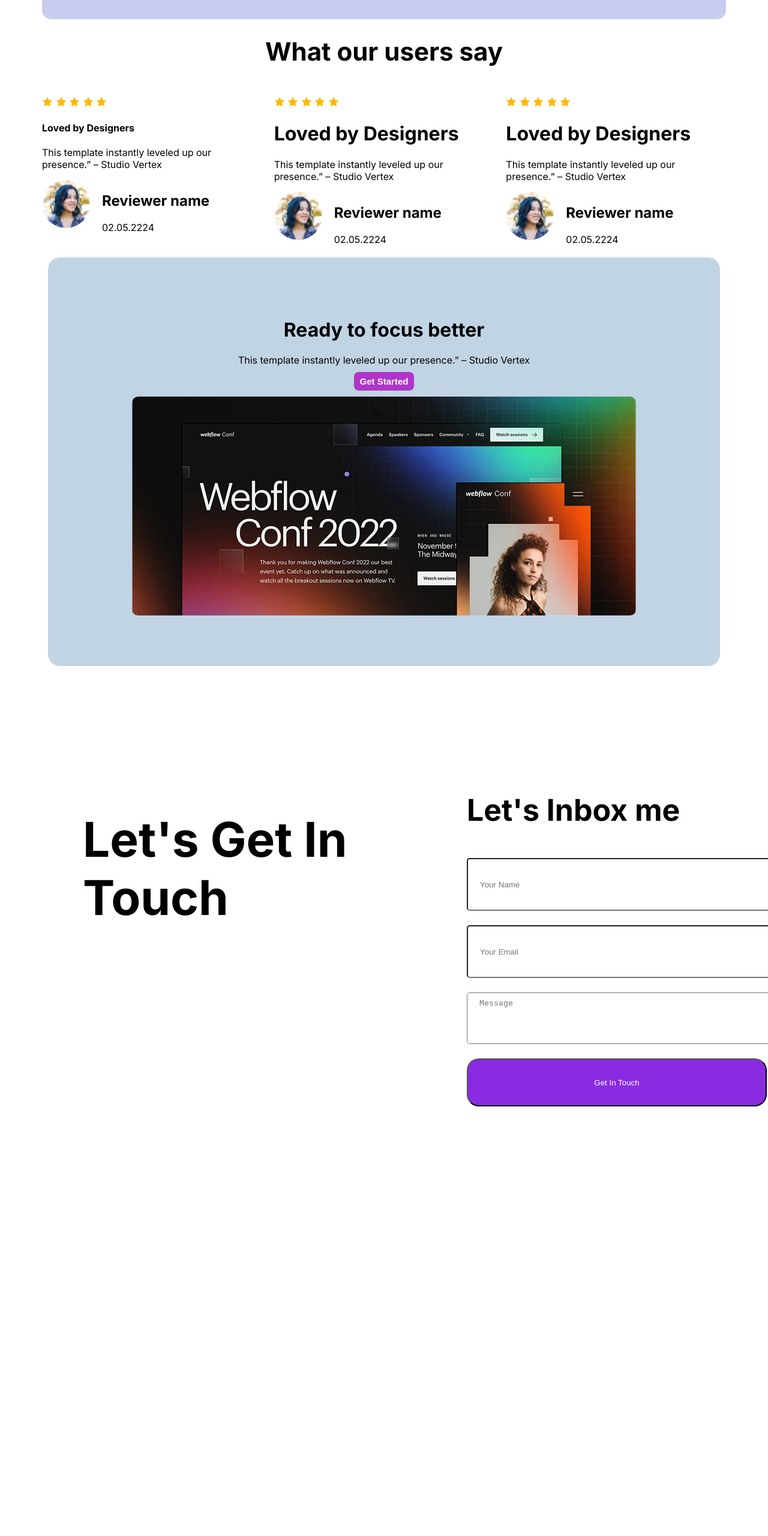
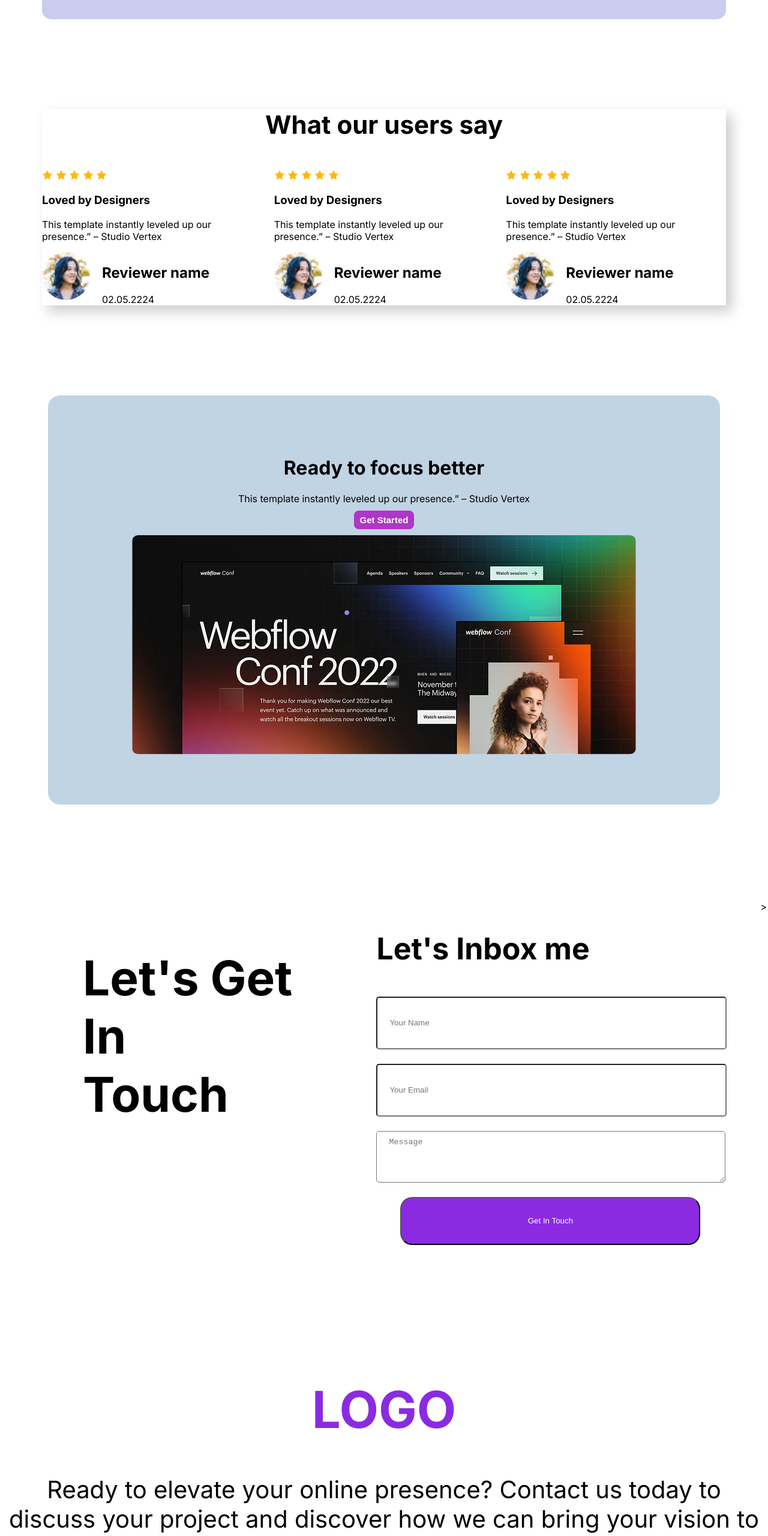
Before and after one commit to sanaullah977/sana-prectise, a plain HTML site: page index.html in a window 1280 px wide. Shown: the part 1800-4360 px from the top of the page at 60% size. Before the commit the page ends 3802 px from the top, so only its background shows below. Drawn offline with Linux system fonts and the light colour scheme.

Commit message:
fotter Logo Set up

```diff
--- a/index.html
+++ b/index.html
@@ -55,7 +55,7 @@
            <li > <a href="#"><button class="button-2">Luanch Live Preview</button></a>
          </li>
         </div>
-        <img src="/images/wc-mini.png" alt="" class="wc-mini">
+        <img src="images/wc-mini.png" alt="" class="wc-mini">
     </div>
 
     <div class="responsive-result">
@@ -78,9 +78,9 @@
             <img src="images/icon-star.png" alt="">
             <img src="images/icon-star.png" alt="">
             <img src="images/icon-star.png" alt="">
-            <h4>
+            <h3>
                 Loved by Designers
-            </h4>
+            </h3>
             <p>This template instantly leveled up our presence.” – Studio Vertex</p>
            <div class="clint-info">
             <div>
@@ -102,9 +102,9 @@
             <img src="images/icon-star.png" alt="">
             <img src="images/icon-star.png" alt="">
             <img src="images/icon-star.png" alt="">
-            <h1>
+            <h3>
                 Loved by Designers
-            </h1>
+            </h3>
             <p>This template instantly leveled up our presence.” – Studio Vertex</p>
            <div class="clint-info">
             <div>
@@ -125,9 +125,9 @@
             <img src="images/icon-star.png" alt="">
             <img src="images/icon-star.png" alt="">
             <img src="images/icon-star.png" alt="">
-            <h1>
+            <h3>
                 Loved by Designers
-            </h1>
+            </h3>
             <p>This template instantly leveled up our presence.” – Studio Vertex</p>
            <div class="clint-info">
             <div>
@@ -172,10 +172,22 @@
                 <textarea name="" id="" cols="30" rows="20" placeholder="Message"></textarea>
 
             </form>
-            <button class="get-in"> Get In Touch </button>
+            <ul>
+                <li><a href=""><button class="get-in"> Get In Touch </button></a></li>
+            </ul>
         </div>
+        >
 
     </footer>
+        <div class="last-one">
+            <h1>LOGO</h1>
+            <p>Ready to elevate your online presence? Contact us today to discuss your project and discover how we can bring your vision to life.</p>
+           <ul> <li><a href="">Home</a></li>
+            <li><a href="">About</a></li>
+            <li><a href="">How it Works</a></li>
+            <li><a href="">Service</a></li>
+        </ul>
+        </div>
 
 </body>
 </html>
--- a/sana.css
+++ b/sana.css
@@ -19,7 +19,7 @@ li a{
     text-decoration: none;
 }
 .header{
-    background-image: url('../images/Hero-bg.png');
+    background-image: url('images/Hero-bg.png');
     background-repeat: no-repeat;
     background-position: center;
     background-size: cover;
@@ -170,7 +170,14 @@ div li{
 .clint-reviewer{
     max-width: 1140px;
     margin: auto;
-    padding: ;
+    margin-top: 150px;
+    margin-bottom: 150px;
+    box-shadow: 10px 10px 20px rgb(207, 203, 203);
+
+
+
+
+
 }
 .clint-reviewer>h1{
     font-size: 42px;
@@ -229,3 +236,25 @@ footer input[type="text"],  footer input[type="email"], footer textarea{
     width: 500px;
     height: 80px;
 }
+.last-one{
+    height: 290px;
+    width: auto;
+    text-align: center;
+    align-items: center;
+}
+.last-one>h1{
+    color: blueviolet;
+    font-size: 85px;
+}
+.last-one>p{
+    font-size: 40px;
+
+}
+.last-one>ul{
+    display: flex;
+    gap: 20px;
+    text-align: center;
+}
+ul:hover{
+    color: lightgray;
+}
```
